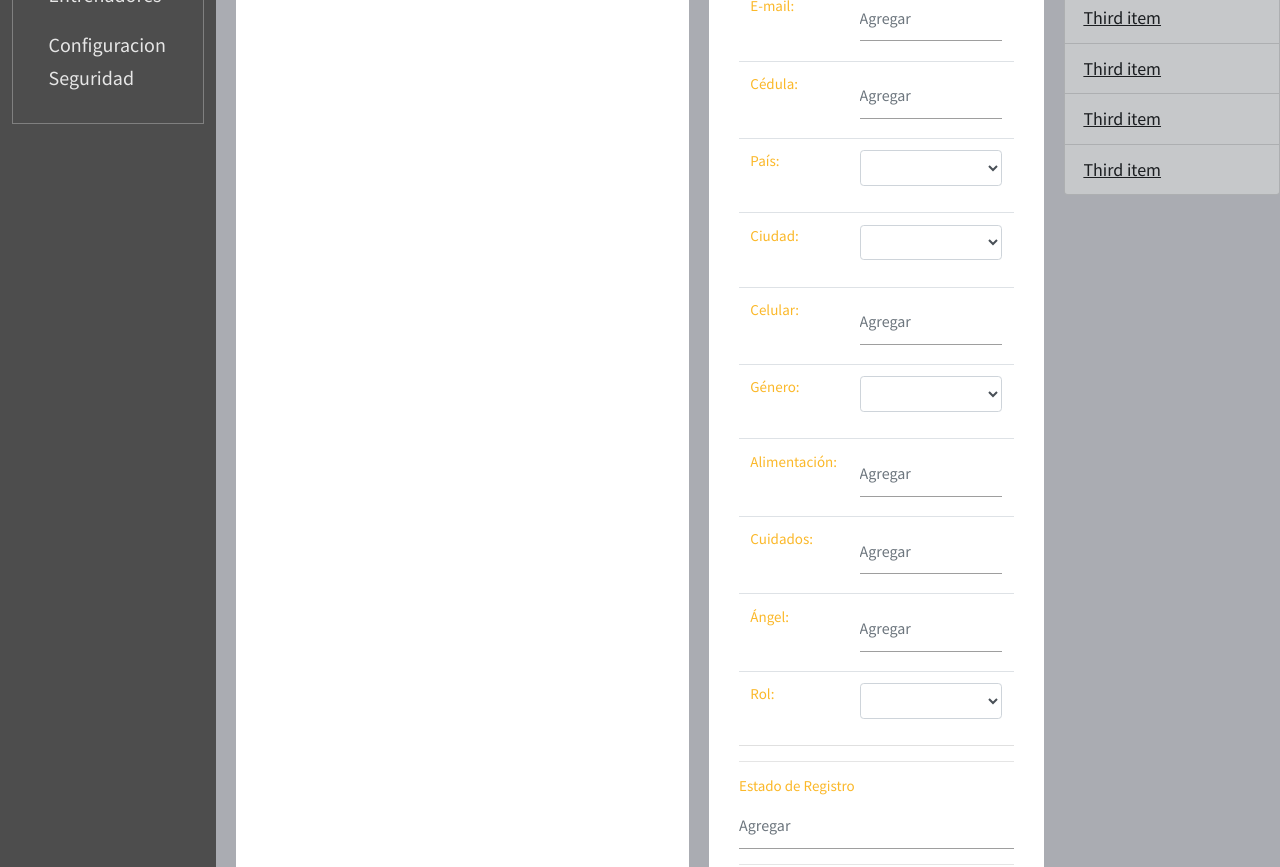
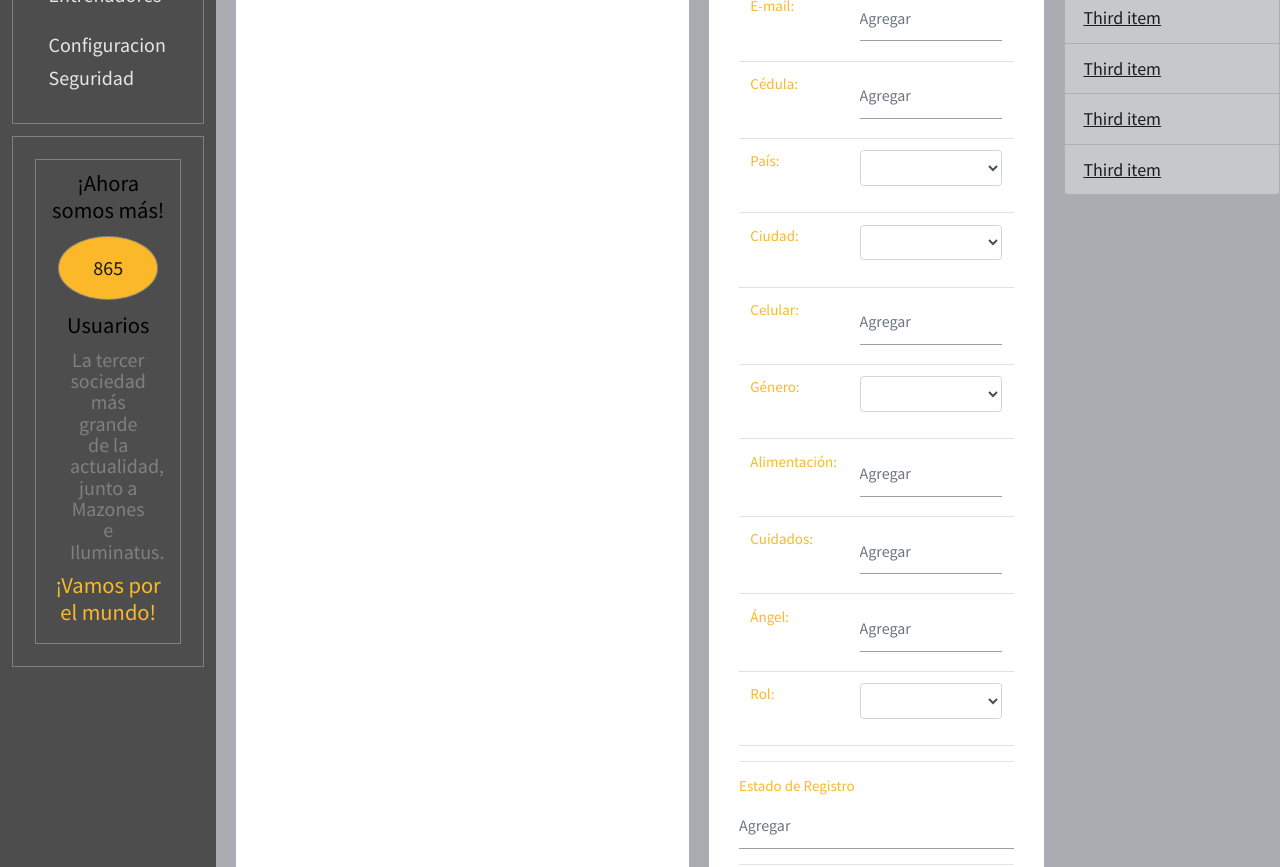
Before and after one commit to richardflondono/appclub, a Vue app: page /#/admin in a window 1280 px wide. Shown: the part 480-1347 px from the top of the page. Built offline with nearby package versions, Linux system fonts and the light colour scheme; no server answers; sample sign-in values are in the browser's storage.

Commit message:
Contador
Se creó el primero modelo del contador de Usuarios

```diff
--- a/src/components/usuario/UserInformation.vue
+++ b/src/components/usuario/UserInformation.vue
@@ -21,8 +21,23 @@
                 <li>Seguridad</li>
             </ul>
         </div>
+    <div>
+        <div class="content">
+            <h4 class="center" style="color: #000;">¡Ahora somos más!</h4>
+            <div class="content rounded-circle center">
+                <p>865</p>
+            </div>
+            <h4 class="center" style="color:#000;">Usuarios</h4>
+
+            <p class="center" style="color: #808080">La tercer sociedad más grande de la actualidad, junto a Mazones e Iluminatus.
+
+            </p>
+            <h4 class="center" style="color: #FBB829;">¡Vamos por el mundo!</h4>
+        </div>
 
     </div>
+
+</div>
 </template>
 
 <style>
@@ -34,6 +49,11 @@
     background: #4D4D4D;
     color: #E6E6E6;
     font-size: 20px;
+}
+
+.rounded-circle{
+    background-color: #FBB829;
+    color:#1A1A1A;
 }
 
 .column-1 img {
```
